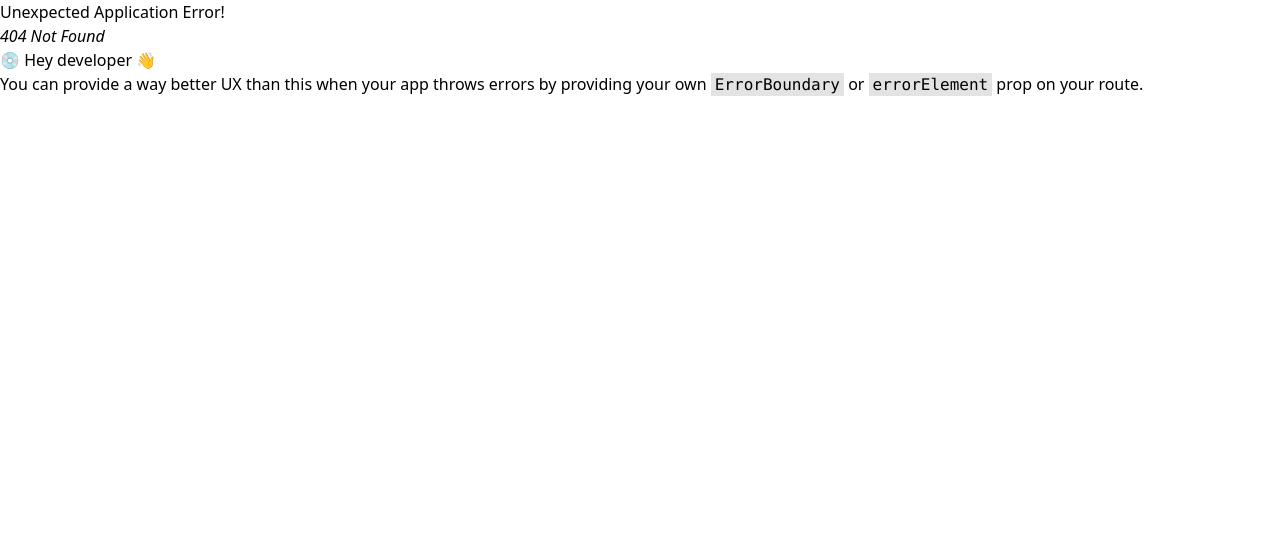
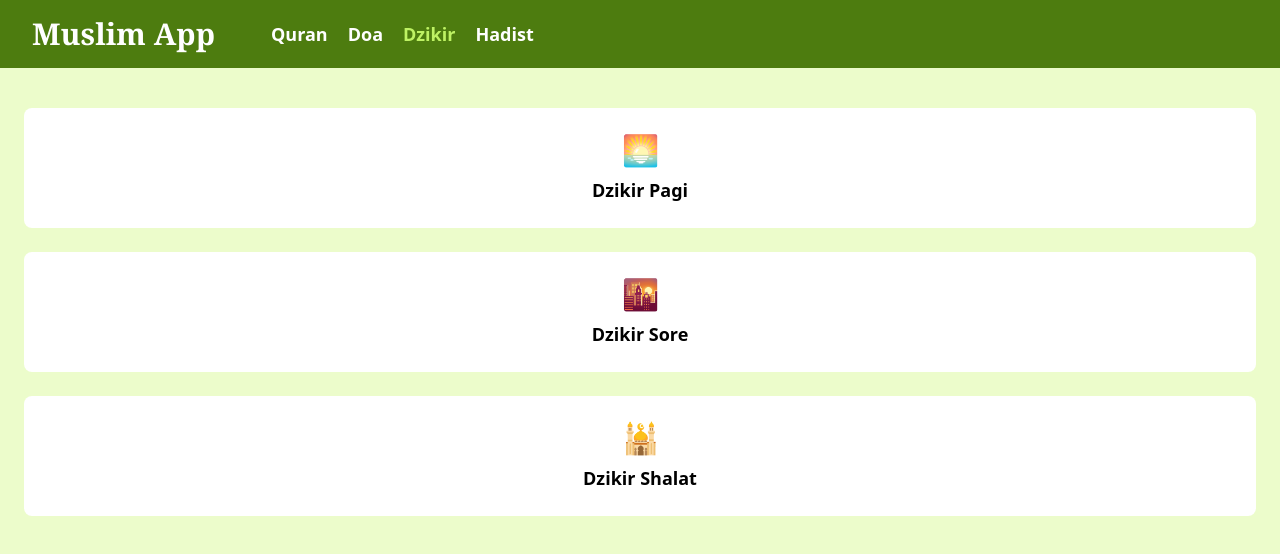
Before and after one commit to demasarvin/muslim-app, a React (Vite) app: page /dzikir in a window 1280 px wide. Before the commit this address had no page. Shown: the top 554 px of the page. Built offline with nearby package versions, Linux system fonts and the light colour scheme.

Commit message:
Add dzikir page

```diff
--- a/src/main.jsx
+++ b/src/main.jsx
@@ -5,6 +5,7 @@ import HomePage from "./pages/Home.jsx";
 import { RouterProvider, createBrowserRouter } from "react-router-dom";
 import QuranPage from "./pages/Quran.jsx";
 import DoaPage from "./pages/Doa.jsx";
+import DzikirPage from "./pages/Dzikir.jsx";
 
 const router = createBrowserRouter([
   {
@@ -19,6 +20,10 @@ const router = createBrowserRouter([
     path: "/doa",
     element: <DoaPage />,
   },
+  {
+    path: "/dzikir",
+    element: <DzikirPage />,
+  },
 ]);
 
 ReactDOM.createRoot(document.getElementById("root")).render(
--- /dev/null
+++ b/src/pages/Dzikir.jsx
@@ -0,0 +1,36 @@
+import { Link } from "react-router-dom";
+import Navbar from "../components/Navbar";
+
+const DzikirPage = () => {
+  return (
+    <div className="min-h-screen bg-lime-100">
+      <Navbar />
+      <div className="container mx-auto">
+        <div className="mt-5 grid gap-6 px-6 text-center font-semibold md:mt-10 ">
+          <Link
+            to="/dzikir/pagi"
+            className="rounded-lg bg-white p-6 hover:bg-lime-700 hover:text-white"
+          >
+            <span className="text-3xl">🌅</span>{" "}
+            <p className="pt-2 text-lg">Dzikir Pagi</p>
+          </Link>
+          <Link
+            to="/dzikir/sore"
+            className="rounded-lg bg-white p-6 hover:bg-lime-700 hover:text-white"
+          >
+            <span className="text-3xl">🌇</span>{" "}
+            <p className="pt-2 text-lg">Dzikir Sore</p>
+          </Link>
+          <Link
+            to="/dzikir/shalat"
+            className="rounded-lg bg-white p-6 hover:bg-lime-700 hover:text-white"
+          >
+            <span className="text-3xl">🕌</span>{" "}
+            <p className="pt-2 text-lg">Dzikir Shalat</p>
+          </Link>
+        </div>
+      </div>
+    </div>
+  );
+};
+export default DzikirPage;
```
